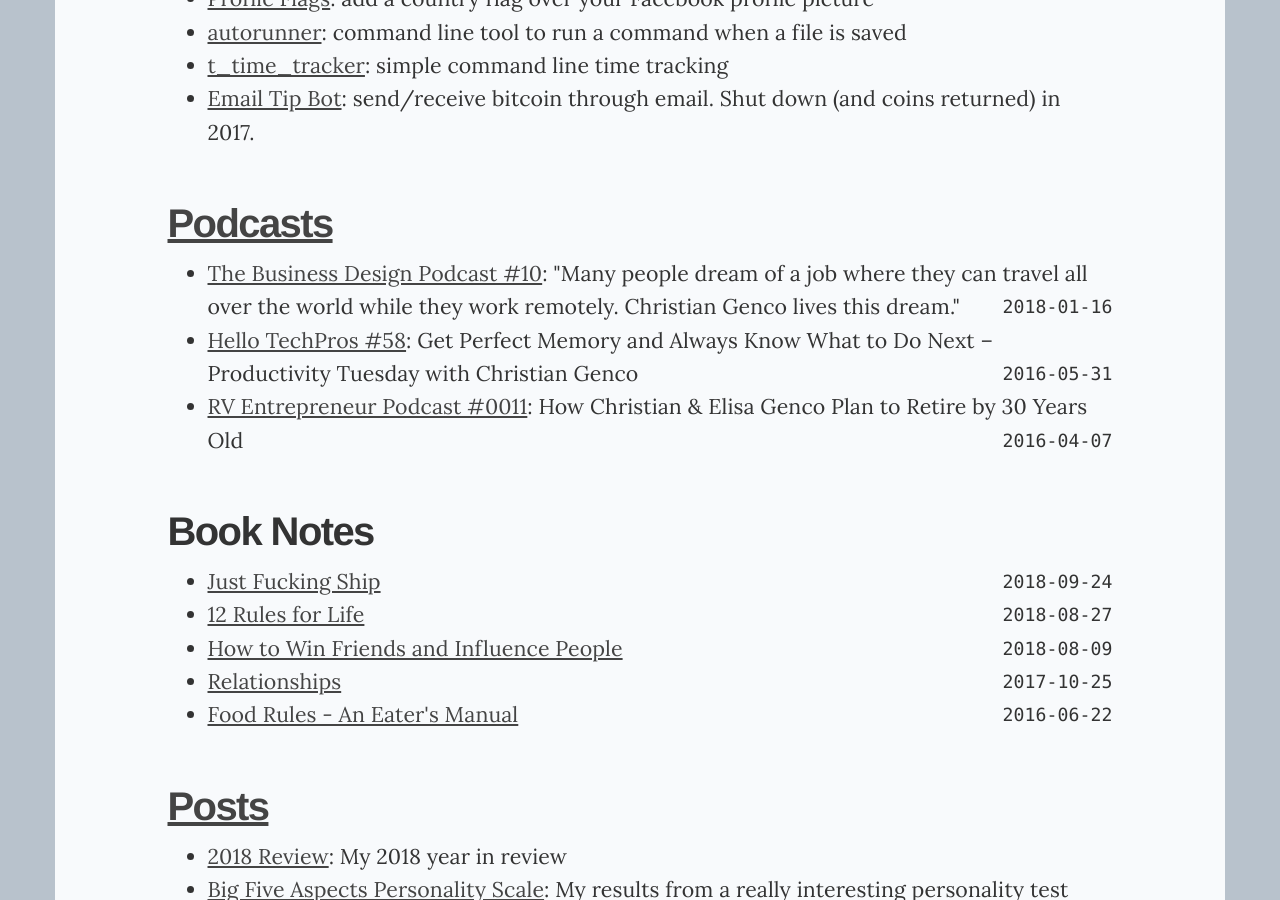
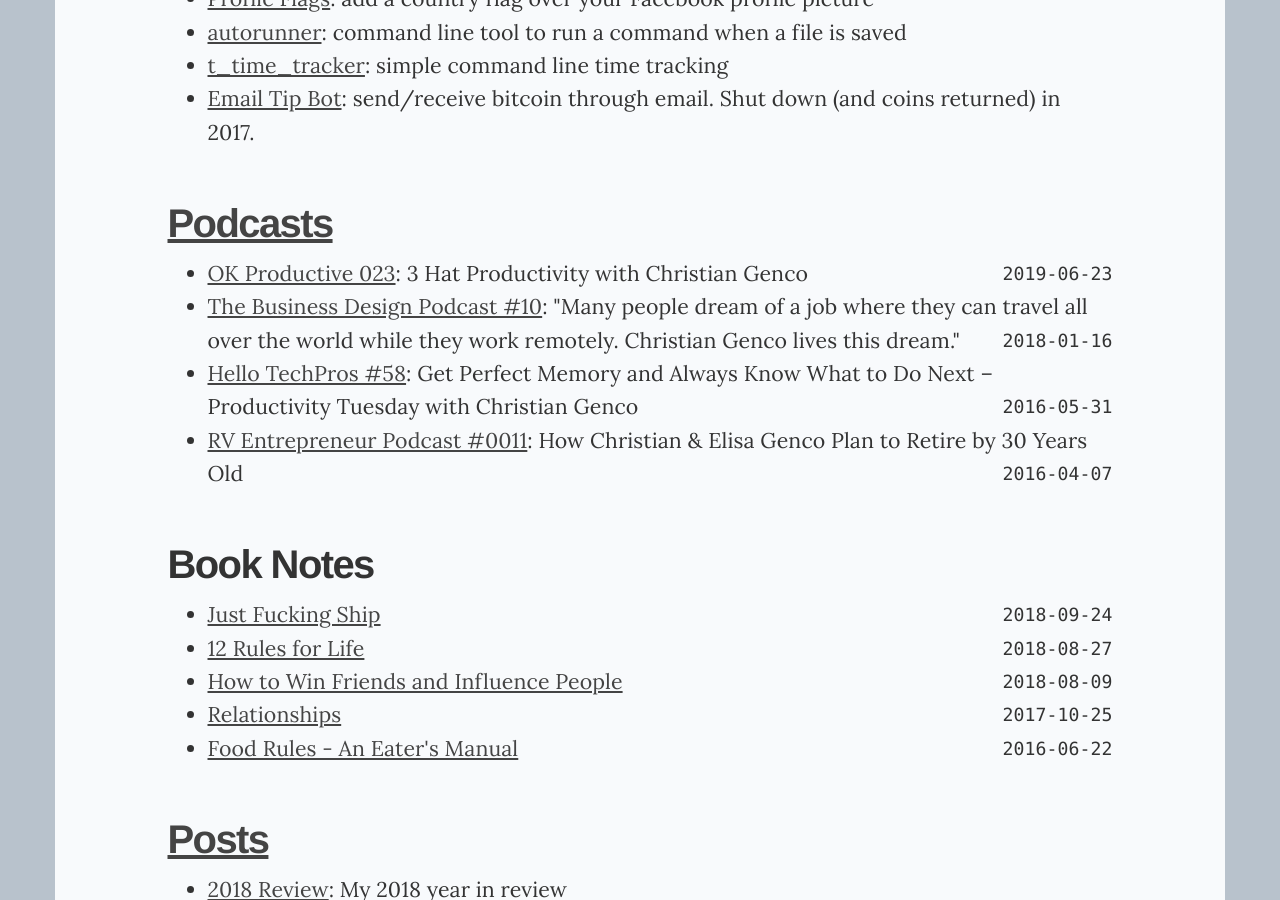
Before and after one commit to christiangenco/christiangenco.github.io, a Jekyll site: the page built from index.html, in a window 1280 px wide and 900 px high, scrolled down 2529 px. Built offline with Jekyll 4.4.1, drawn with Linux system fonts in a browser that asks for light colours; nearby versions of some CDN libraries.

Commit message:
add ok productive link

```diff
--- a/index.html
+++ b/index.html
@@ -91,6 +91,8 @@
       <h2><a id="podcasts" name="podcasts">Podcasts</h2>
 
       <ul>
+        <li><a href="https://okproductive.com/episodes/023-3-hat-productivity-with-christian-genco">OK Productive 023</a>: 3 Hat Productivity with Christian Genco<small
+            class="pull-right font-mono">2019-06-23</small></li>
         <li><a href="http://businessdesignpodcast.com/bdp-10-christian-genco/">The Business Design Podcast #10</a>: "Many people dream of a job where they can travel all over the world while they work remotely. Christian Genco lives this dream."<small
             class="pull-right font-mono">2018-01-16</small></li>
         <li><a href="http://hellotechpros.com/christian-genco-productivity/">Hello TechPros #58</a>: Get Perfect Memory and Always Know What to Do Next – Productivity Tuesday with Christian Genco<small class="pull-right font-mono">2016-05-31</small></li>
```
